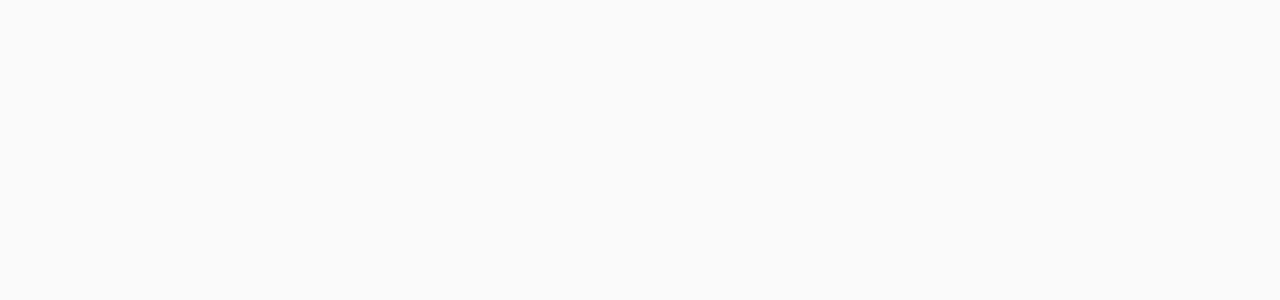
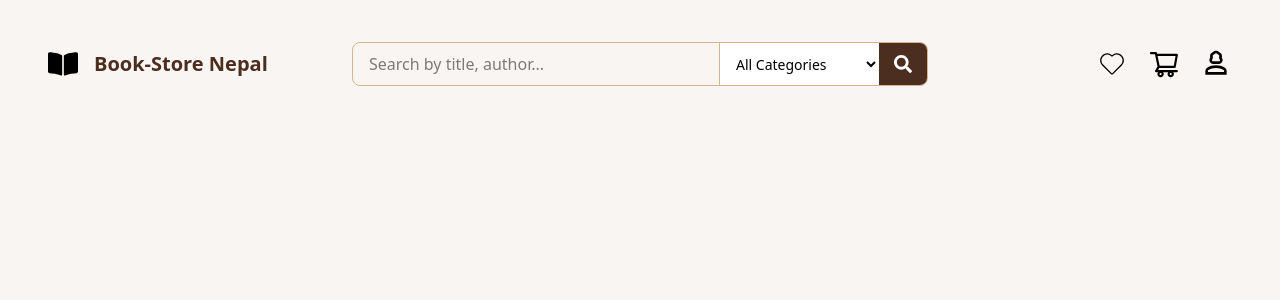
Before and after one commit to yogesh4952/EBook-Store, a Next.js app in the folder client/: page / in a window 1280 px wide. Shown: the top 300 px of the page. Built offline with nearby package versions, Linux system fonts and the light colour scheme.

Commit message:
feat: add Navbar UI

```diff
--- /dev/null
+++ b/client/app/(public)/layout.tsx
@@ -0,0 +1,14 @@
+import Navbar from "@/components/common/Navbar";
+
+export default function PublicLayout({
+  children,
+}: Readonly<{
+  children: React.ReactNode;
+}>) {
+  return (
+    <div className="min-h-full flex flex-col">
+      <Navbar />
+      {children}
+    </div>
+  );
+}
--- /dev/null
+++ b/client/app/(public)/page.tsx
@@ -0,0 +1,4 @@
+
+export default function Home() {
+  return <div className=""></div>;
+}
--- a/client/app/layout.tsx
+++ b/client/app/layout.tsx
@@ -1,20 +1,14 @@
-import type { Metadata } from "next";
-import { Geist, Geist_Mono } from "next/font/google";
+import { Inter } from "next/font/google";
 import "./globals.css";
 
-const geistSans = Geist({
-  variable: "--font-geist-sans",
+const inter = Inter({
   subsets: ["latin"],
+  variable: "--font-inter",
 });
 
-const geistMono = Geist_Mono({
-  variable: "--font-geist-mono",
-  subsets: ["latin"],
-});
-
-export const metadata: Metadata = {
-  title: "Create Next App",
-  description: "Generated by create next app",
+export const metadata = {
+  title: "Book Store Nepal",
+  description: "Online Book Store",
 };
 
 export default function RootLayout({
@@ -23,11 +17,8 @@
   children: React.ReactNode;
 }>) {
   return (
-    <html
-      lang="en"
-      className={`${geistSans.variable} ${geistMono.variable} h-full antialiased`}
-    >
-      <body className="min-h-full flex flex-col">{children}</body>
+    <html lang="en" className="bg-background px-6 py-4">
+      <body className={inter.variable}>{children}</body>
     </html>
   );
 }
--- a/client/app/page.tsx
+++ /dev/null
@@ -1,9 +0,0 @@
-import Image from "next/image";
-
-export default function Home() {
-  return (
-    <div className="flex flex-col flex-1 items-center justify-center bg-zinc-50 font-sans dark:bg-black">
-
-    </div>
-  );
-}
--- /dev/null
+++ b/client/components/common/Navbar.tsx
@@ -0,0 +1,56 @@
+import React from "react";
+import { AiOutlineShoppingCart } from "react-icons/ai";
+import { CiHeart } from "react-icons/ci";
+import { FaBookOpen, FaSearch } from "react-icons/fa";
+import { MdOutlinePerson3 } from "react-icons/md";
+
+const Navbar = () => {
+  return (
+    <nav className="w-full min-h-24 grid grid-cols-[1fr_2fr_1fr] items-center gap-4 px-6">
+      {/* Logo */}
+      <div className="flex items-center gap-4">
+        <FaBookOpen size={30} />
+        <h1 className="text-primary text-xl font-bold">Book-Store Nepal</h1>
+      </div>
+
+      {/* Search Bar */}
+      <div className="flex h-11 border border-accent rounded-lg overflow-hidden">
+        {/* Input */}
+        <input
+          type="text"
+          name="search_book"
+          id="search_book"
+          placeholder="Search by title, author..."
+          className="flex-1 px-4 outline-none"
+        />
+
+        {/* Category */}
+        <select
+          name="categories"
+          id="categories"
+          className="w-40 px-3 border-l border-accent bg-white outline-none text-sm"
+        >
+          <option value="">All Categories</option>
+          <option value="romance">Romance</option>
+          <option value="sci-fi">Sci-Fi</option>
+          <option value="manhwa">Manhwa</option>
+          <option value="manga">Manga</option>
+        </select>
+
+        {/* Search Button */}
+        <button className="w-12 flex items-center justify-center bg-primary text-white hover:opacity-90">
+          <FaSearch size={18} />
+        </button>
+      </div>
+
+      {/* Icons */}
+      <div className="flex justify-end gap-5 items-center">
+        <CiHeart size={32} />
+        <AiOutlineShoppingCart size={32} />
+        <MdOutlinePerson3 size={32} />
+      </div>
+    </nav>
+  );
+};
+
+export default Navbar;
--- a/client/package.json
+++ b/client/package.json
@@ -9,9 +9,11 @@
     "lint": "eslint"
   },
   "dependencies": {
+    "@react-icons/all-files": "^4.1.0",
     "next": "16.2.10",
     "react": "19.2.4",
-    "react-dom": "19.2.4"
+    "react-dom": "19.2.4",
+    "react-icons": "^5.7.0"
   },
   "devDependencies": {
     "@tailwindcss/postcss": "^4",
```
Also changed, not shown: 1 other file (tests, documents, lock files or other folders).
